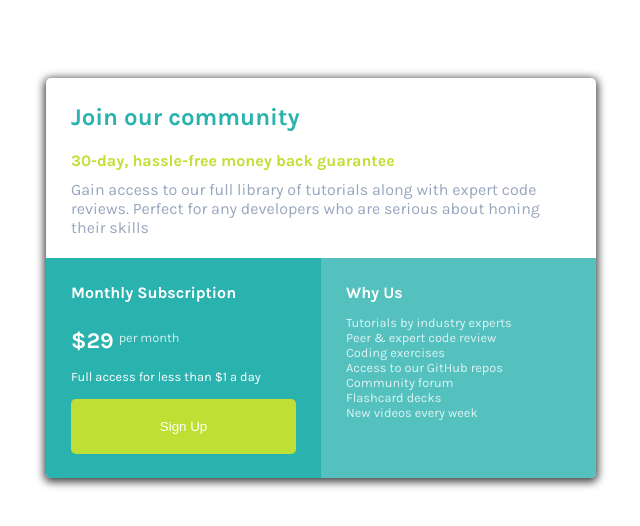
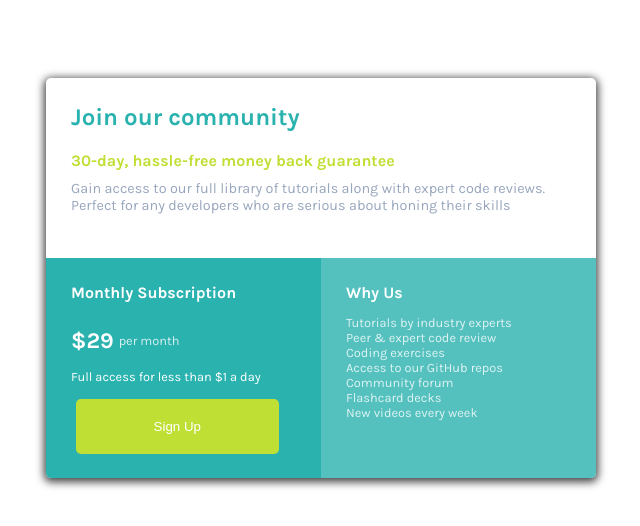
Before and after one commit to Phonior/pricing-card-frontend-mentor-challenge, a plain HTML site: page index.html in a window 1280 px wide. Shown: the whole page, without its empty margins (319-959 px from the left). Drawn offline with Linux system fonts and the light colour scheme.

Commit message:
Update styles.css

```diff
--- a/styles.css
+++ b/styles.css
@@ -44,6 +44,7 @@ h2, h4, p {
 
 #top-section p {
   color: #98a6bd;
+  font-size: 0.9rem;
   margin-bottom: 5px;
 }
 
@@ -61,6 +62,10 @@ h2, h4, p {
   padding: 25px;
 }
 
+#bottom-left-section h4 {
+  margin-bottom: 25px;
+}
+
 #price-container {
   margin-bottom: 15px;
   display: flex;
@@ -73,15 +78,9 @@ h2, h4, p {
 }
 
 #price-frequency {
-  position: relative;
-  top: -3px;
   font-size: 0.8rem;
   opacity: 0.8;
   margin-left: 5px;
-}
-
-#bottom-left-section h4 {
-  margin-bottom: 25px;
 }
 
 #bottom-left-section p {
@@ -94,8 +93,9 @@ button {
   color: #ffffff;
   border: none;
   padding: 20px;
-  width: 100%;
+  width: 90%;
   border-radius: 5px;
+  margin-left: 5px;
 }
 
 button:hover {
@@ -105,7 +105,6 @@ button:hover {
 }
 
 #bottom-right-section {
-  height: 100%;
   background-color: rgba(42, 178, 175, 0.8);
   padding: 25px;
 }
@@ -115,7 +114,7 @@ ul {
   list-style: none;
   font-size: 0.8rem;
   opacity: 0.8;
-
+  margin-bottom: 2px;
 }
 
 @media (min-width: 576px) {
```
